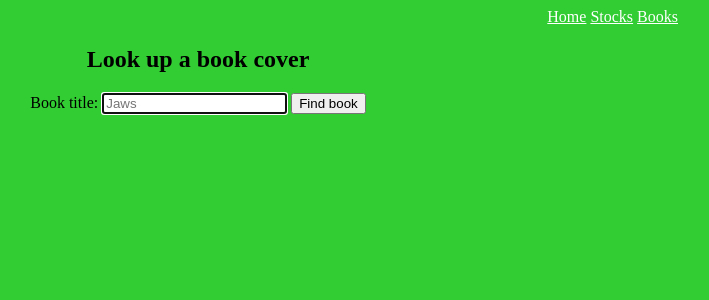
After one commit to wofockham/sei-33, a Rails app: page /books in a window 1280 px wide. The commit adds this page. Shown: the top 300 px of the page, without its empty margins (442-1151 px from the left). Run offline with Rails 7, Linux system fonts and the light colour scheme.

Commit message:
books on wall street solution

```diff
--- /dev/null
+++ b/08-rails/books_on_wallstreet/app/assets/stylesheets/wallstreet.css
@@ -0,0 +1,17 @@
+body {
+  background-color: limegreen;
+}
+
+nav {
+  text-align: right;
+}
+
+nav a {
+  color: white;
+}
+
+.container {
+  margin: 0 auto;
+  max-width: 960px;
+  text-align: center;
+}
--- /dev/null
+++ b/08-rails/books_on_wallstreet/app/controllers/books_controller.rb
@@ -0,0 +1,11 @@
+class BooksController < ApplicationController
+  def form
+  end
+
+  def info
+    @title = params[:title]
+    book_url = "https://www.googleapis.com/books/v1/volumes?q=#{ @title }"
+    info = HTTParty.get book_url
+    @cover = info["items"][0]["volumeInfo"]["imageLinks"]["thumbnail"]
+  end
+end
--- /dev/null
+++ b/08-rails/books_on_wallstreet/app/controllers/pages_controller.rb
@@ -0,0 +1,5 @@
+class PagesController < ApplicationController
+  def home
+    # Implicit rendering
+  end
+end
--- /dev/null
+++ b/08-rails/books_on_wallstreet/app/views/books/form.html.erb
@@ -0,0 +1,8 @@
+<h2>Look up a book cover</h2>
+<form action="/books/info">
+  <label>
+    Book title:
+    <input type="search" name="title" required placeholder="Jaws" autofocus>
+  </label>
+  <button>Find book</button>
+</form>
--- /dev/null
+++ b/08-rails/books_on_wallstreet/app/views/books/info.html.erb
@@ -0,0 +1,2 @@
+<h2><%= @title %></h2>
+<img src="<%= @cover %>" alt="<%= @title %>">
--- a/08-rails/books_on_wallstreet/app/views/layouts/application.html.erb
+++ b/08-rails/books_on_wallstreet/app/views/layouts/application.html.erb
@@ -10,6 +10,13 @@
   </head>
 
   <body>
-    <%= yield %>
+    <div class="container">
+      <nav>
+        <a href="/">Home</a>
+        <a href="/stocks">Stocks</a>
+        <a href="/books">Books</a>
+      </nav>
+      <%= yield %>
+    </div>
   </body>
 </html>
--- /dev/null
+++ b/08-rails/books_on_wallstreet/app/views/pages/home.html.erb
@@ -0,0 +1,5 @@
+<h1>Books on Wall Street</h1>
+
+<p>Look up a <a href="/stocks">stock price</a></p>
+
+<p>Look up a <a href="/books">book cover</a></p>
--- /dev/null
+++ b/08-rails/books_on_wallstreet/app/views/stocks/info.html.erb
@@ -0,0 +1 @@
+<p><%= @stock_symbol %> closed at $<%= @price %></p>
--- a/08-rails/books_on_wallstreet/config/routes.rb
+++ b/08-rails/books_on_wallstreet/config/routes.rb
@@ -1,3 +1,9 @@
 Rails.application.routes.draw do
-  # For details on the DSL available within this file, see http://guides.rubyonrails.org/routing.html
+  root :to => 'pages#home'
+
+  get '/stocks' => 'stocks#form'
+  get '/stocks/info' => 'stocks#info'
+
+  get '/books' => 'books#form'
+  get '/books/info' => 'books#info'
 end
```
Also changed, not shown: 08-rails/books_on_wallstreet/app/controllers/stocks_controller.rb (added, +11 -0 lines), 08-rails/books_on_wallstreet/app/views/stocks/form.html.erb (added, +8 -0 lines).
